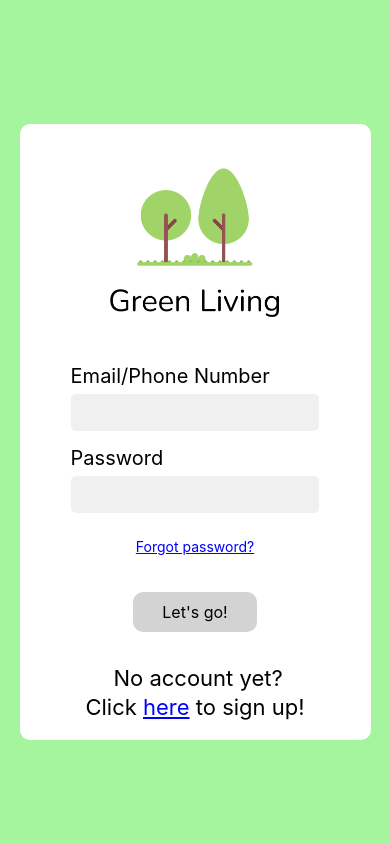
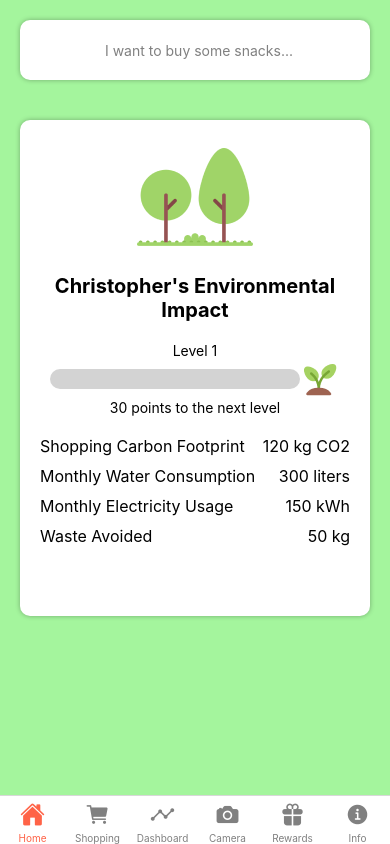
Before and after one commit to zixuantan/Green-Living, a React Native app: screen /Home in a window 390 px wide. Built offline with nearby package versions, Linux system fonts and the light colour scheme.

Commit message:
feat: implement main dashboard progress bar logic

```diff
--- a/App.js
+++ b/App.js
@@ -9,6 +9,7 @@ import Scanner1 from './components/Scanner1';
 import Scanner2 from './components/Scanner2';
 import BottomTabNavigator from './components/BottomTabNavigator';
 import { CartProvider } from './components/CartContext';
+import { UserPointsProvider } from './hooks/userPointsContext';
 import ShoppingPage from './components/ShoppingPage';
 import CartPage from './components/CartPage';
 
@@ -16,6 +17,7 @@ const Stack = createStackNavigator();
 
 export default function App() {
   return (
+    <UserPointsProvider>
       <CartProvider>
         <NavigationContainer>
           <Stack.Navigator initialRouteName='Launch'>
@@ -67,5 +69,6 @@ export default function App() {
           </Stack.Navigator>
         </NavigationContainer>
       </CartProvider>
+    </UserPointsProvider>
   );
 }
--- a/components/Launch.jsx
+++ b/components/Launch.jsx
@@ -18,7 +18,7 @@ const styles = StyleSheet.create({
 const Launch = ({ navigation }) => {
   useEffect(() => {
     const timer = setTimeout(() => {
-      navigation.replace('Login');
+      navigation.replace('Main');
     }, 2000);
 
     return () => clearTimeout(timer);
--- a/components/MainPage.jsx
+++ b/components/MainPage.jsx
@@ -1,13 +1,67 @@
-import React from 'react';
-import { View, StyleSheet, ScrollView, TextInput, Text } from 'react-native';
+import React, { useContext } from 'react';
+import {
+  View,
+  StyleSheet,
+  ScrollView,
+  TextInput,
+  Text,
+  Image
+} from 'react-native';
+import { UserPointsContext } from '../hooks/userPointsContext';
+
+const treeIcon = require('../utils/tree.png');
+const sproutIcon = require('../utils/sprout.png');
 
 const MainPage = ({ navigation }) => {
+  const { userPoints } = useContext(UserPointsContext);
+
+  console.log(userPoints);
+
   const handleChatbotNav = () => {
     navigation.navigate('Chatbot');
   };
 
+  const ProgressBar = ({ userPoints }) => {
     return (
       <>
+        <Text>Level 1</Text>
+        <View style={styles.progressContainer}>
+          <View style={styles.progressBarContainer}>
+            <View
+              style={[styles.progressBarInner, { width: `${userPoints}%` }]}
+            />
+          </View>
+          <Image source={sproutIcon} />
+        </View>
+        <Text>30 points to the next level</Text>
+      </>
+    );
+  };
+
+  const Table = () => {
+    return (
+      <View style={styles.table}>
+        <View style={styles.tableRow}>
+          <Text style={styles.tableCell}>Shopping Carbon Footprint</Text>
+          <Text style={styles.tableCell}>120 kg CO2</Text>
+        </View>
+        <View style={styles.tableRow}>
+          <Text style={styles.tableCell}>Monthly Water Consumption</Text>
+          <Text style={styles.tableCell}>300 liters</Text>
+        </View>
+        <View style={styles.tableRow}>
+          <Text style={styles.tableCell}>Monthly Electricity Usage</Text>
+          <Text style={styles.tableCell}>150 kWh</Text>
+        </View>
+        <View style={styles.tableRow}>
+          <Text style={styles.tableCell}>Waste Avoided</Text>
+          <Text style={styles.tableCell}>50 kg</Text>
+        </View>
+      </View>
+    );
+  };
+
+  return (
     <ScrollView style={styles.scrollView}>
       <View style={styles.searchContainer}>
         <TextInput
@@ -16,9 +70,26 @@ const MainPage = ({ navigation }) => {
           onFocus={handleChatbotNav}
         />
       </View>
-        <Text>Helloooo</Text>
+      <View style={styles.contentContainer}>
+        <Image
+          source={treeIcon}
+          // style={{ width: 227, height: 40.13, marginTop: 40 }}
+        />
+        {/* help adjust thanks */}
+        <Text
+          style={{
+            fontSize: 20,
+            marginVertical: 20,
+            textAlign: 'center',
+            fontWeight: 'bold'
+          }}
+        >
+          Christopher's Environmental Impact
+        </Text>
+        <ProgressBar userPoints={userPoints} />
+        <Table />
+      </View>
     </ScrollView>
-    </>
   );
 };
 
@@ -36,14 +107,66 @@ const styles = StyleSheet.create({
     shadowColor: 'black',
     shadowOpacity: 0.3,
     shadowRadius: 5,
-    marginTop: 80
+    marginTop: 20
   },
 
   searchInput: {
     height: 40,
     paddingLeft: 8,
     textAlign: 'center',
-    color: 'gray',
+    color: 'gray'
+  },
+
+  contentContainer: {
+    justifyContent: 'center',
+    alignItems: 'center',
+    padding: 20,
+    borderRadius: 10,
+    backgroundColor: 'white',
+    margin: 20,
+    elevation: 5,
+    shadowColor: 'black',
+    shadowOpacity: 0.3,
+    shadowRadius: 5,
+    paddingBottom: 60
+  },
+
+  progressContainer: {
+    flexDirection: 'row',
+    alignItems: 'center',
+    width: '100%',
+    paddingHorizontal: 10
+  },
+
+  progressBarContainer: {
+    flex: 1,
+    height: 20,
+    backgroundColor: '#d3d3d3',
+    borderRadius: 10,
+    overflow: 'hidden',
+    marginVertical: 10
+  },
+
+  progressBarInner: {
+    height: '100%',
+    backgroundColor: 'green',
+    borderRadius: 10
+  },
+
+  table: {
+    width: '100%',
+    marginTop: 20
+  },
+
+  tableRow: {
+    flexDirection: 'row',
+    justifyContent: 'space-between',
+    marginBottom: 10
+  },
+
+  tableCell: {
+    fontSize: 16,
+    textAlign: 'center'
   }
 });
 
--- a/components/Scanner1.js
+++ b/components/Scanner1.js
@@ -1,13 +1,22 @@
-import React, { useState, useEffect } from 'react';
-import { View, Text, StyleSheet, Button, Alert, TouchableOpacity } from 'react-native';
+import React, { useState, useEffect, useContext } from 'react';
+import {
+  View,
+  Text,
+  StyleSheet,
+  Button,
+  Alert,
+  TouchableOpacity
+} from 'react-native';
 import { Ionicons } from '@expo/vector-icons';
 import { BarCodeScanner } from 'expo-barcode-scanner';
 import { useNavigation } from '@react-navigation/native';
+import { UserPointsContext } from '../hooks/userPointsContext';
 
 export default function Scanner1() {
   const [hasPermission, setHasPermission] = useState(null);
   const [scanned, setScanned] = useState(false);
   const navigation = useNavigation(); // Access navigation object
+  const { setUserPoints } = useContext(UserPointsContext);
 
   useEffect(() => {
     (async () => {
@@ -27,6 +36,7 @@ export default function Scanner1() {
       const response = await fetch(data); // Fetch JSON data from the URL
       const receiptData = await response.json();
       // Alert.alert(`Bar code with type ${type} and data ${data} has been scanned!`);
+      setUserPoints((prevPoints) => prevPoints + 10); // Increase user points by 10
       navigation.navigate('Scanner2', { receiptData }); // Navigate to the Scanner2 page with the fetched data
     } catch (error) {
       console.error('Error fetching receipt data:', error);
@@ -52,7 +62,10 @@ export default function Scanner1() {
   return (
     <View style={styles.container}>
       <View style={styles.headerContainer}>
-        <TouchableOpacity onPress={() => navigation.goBack()} style={styles.backButton}>
+        <TouchableOpacity
+          onPress={() => navigation.goBack()}
+          style={styles.backButton}
+        >
           <Ionicons
             name='chevron-back-outline'
             size={36}
@@ -64,7 +77,9 @@ export default function Scanner1() {
       </View>
 
       <View style={styles.instructionsContainer}>
-        <Text style={{ fontSize: 25, fontWeight: '200' }}>Please align the QR Code</Text>
+        <Text style={{ fontSize: 25, fontWeight: '200' }}>
+          Please align the QR Code
+        </Text>
         <Text style={{ fontSize: 25, fontWeight: '200' }}>on your receipt</Text>
       </View>
 
@@ -74,7 +89,9 @@ export default function Scanner1() {
           style={styles.scannerContainer}
         />
       </View>
-      {scanned && <Button title={'Tap to Scan Again'} onPress={() => setScanned(false)} />}
+      {scanned && (
+        <Button title={'Tap to Scan Again'} onPress={() => setScanned(false)} />
+      )}
     </View>
   );
 }
@@ -82,15 +99,15 @@ export default function Scanner1() {
 const styles = StyleSheet.create({
   centeredContainer: {
     justifyContent: 'center',
-    alignItems: 'center',
+    alignItems: 'center'
   },
   container: {
-    flex: 1,
+    flex: 1
   },
   title: {
     fontSize: 24,
     fontWeight: 'bold',
-    marginTop: 20,
+    marginTop: 20
   },
   scannerWrapper: {
     flex: 1,
@@ -102,7 +119,7 @@ const styles = StyleSheet.create({
     width: 300,
     height: 300,
     justifyContent: 'center',
-    alignItems: 'center',
+    alignItems: 'center'
   },
   backButton: {
     position: 'absolute',
@@ -118,11 +135,11 @@ const styles = StyleSheet.create({
     alignItems: 'center',
     paddingTop: 40,
     paddingBottom: 20,
-    position: 'relative',
+    position: 'relative'
   },
   instructionsContainer: {
     justifyContent: 'center',
     alignItems: 'center',
-    paddingTop: 100,
-  },
+    paddingTop: 100
+  }
 });
--- a/components/Scanner2.js
+++ b/components/Scanner2.js
@@ -1,8 +1,14 @@
 import React from 'react';
-import { View, Text, StyleSheet, FlatList, TouchableOpacity, Image } from 'react-native';
+import {
+  View,
+  Text,
+  StyleSheet,
+  FlatList,
+  TouchableOpacity,
+  Image
+} from 'react-native';
 import { useNavigation } from '@react-navigation/native';
 import { AntDesign } from '@expo/vector-icons';
-
 
 const Scanner2 = ({ route }) => {
   const { receiptData } = route.params;
@@ -23,8 +29,9 @@ const Scanner2 = ({ route }) => {
         keyExtractor={(item, index) => index.toString()}
         renderItem={({ item }) => (
           <View style={styles.item}>
-            <Text style= {{fontSize: 25, fontWeight: '200'}}>{item.name}</Text>
-            <Text style={{fontSize: 25, fontWeight: '200'}}>{item.points}
+            <Text style={{ fontSize: 25, fontWeight: '200' }}>{item.name}</Text>
+            <Text style={{ fontSize: 25, fontWeight: '200' }}>
+              {item.points}
               <Image
                 source={require('../utils/sprout.png')}
                 style={{ width: 30, height: 30 }}
@@ -33,16 +40,12 @@ const Scanner2 = ({ route }) => {
           </View>
         )}
       />
-      <View style={{alignItems:'center'}}>
-
+      <View style={{ alignItems: 'center' }}>
         <TouchableOpacity style={styles.homeButton} onPress={returnHome}>
           <Text style={styles.buttonText}>Return Home </Text>
           <AntDesign name='home' size={24} color='black' />
         </TouchableOpacity>
-
-
       </View>
-
     </View>
   );
 };
@@ -50,16 +53,16 @@ const Scanner2 = ({ route }) => {
 const styles = StyleSheet.create({
   container: {
     flex: 1,
-    padding: 20,
+    padding: 20
   },
-  thankyouContainer:{
+  thankyouContainer: {
     alignItems: 'center',
     marginTop: 120,
-    marginBottom: 20,
+    marginBottom: 20
   },
   title: {
     fontSize: 24,
-    fontWeight: '200',
+    fontWeight: '200'
   },
   item: {
     marginBottom: 10,
@@ -68,7 +71,7 @@ const styles = StyleSheet.create({
     borderColor: '#ccc',
     borderRadius: 5,
     flexDirection: 'row',
-    justifyContent: 'space-between',
+    justifyContent: 'space-between'
   },
   homeButton: {
     backgroundColor: 'rgba(211, 211, 211, 0.5)',
@@ -84,8 +87,8 @@ const styles = StyleSheet.create({
   buttonText: {
     color: 'black',
     textAlign: 'center',
-    fontSize: 16,
-  },
+    fontSize: 16
+  }
 });
 
 export default Scanner2;
--- /dev/null
+++ b/hooks/userPointsContext.js
@@ -0,0 +1,13 @@
+import React, { createContext, useState } from 'react';
+
+export const UserPointsContext = createContext();
+
+export const UserPointsProvider = ({ children }) => {
+  const [userPoints, setUserPoints] = useState(0); // if store db, need fetch from db
+
+  return (
+    <UserPointsContext.Provider value={{ userPoints, setUserPoints }}>
+      {children}
+    </UserPointsContext.Provider>
+  );
+};
```
Lines whose indentation alone changed are shown as unchanged.
